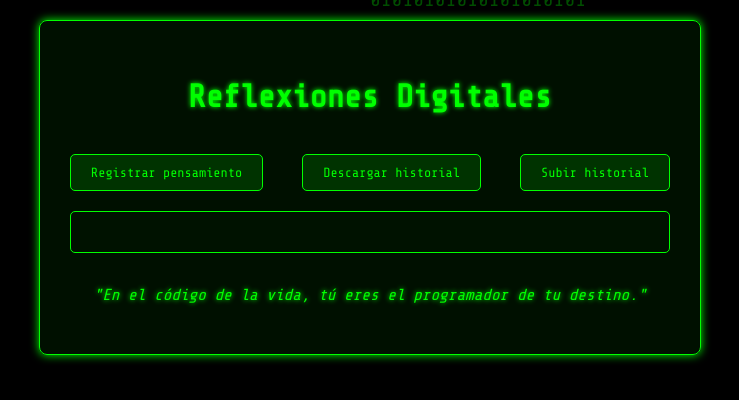
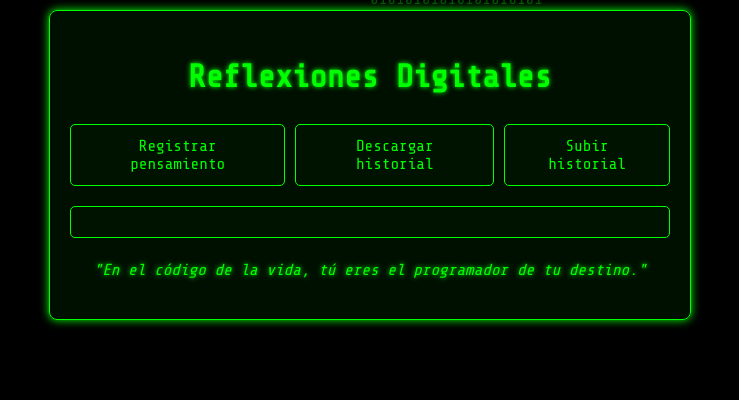
Before and after one commit to EdgarJTribaldo/reflechi, a website: page index.html in a window 1280 px wide. Shown: the whole page, without its empty margins (270-1009 px from the left). Drawn offline with nearby package versions, Linux system fonts and the light colour scheme.

Commit message:
Matrix Reflchi

```diff
--- a/index.html
+++ b/index.html
@@ -6,86 +6,104 @@
     <title>Reflexiones Digitales</title>
     <link href="https://fonts.googleapis.com/css2?family=Share+Tech+Mono&display=swap" rel="stylesheet">
     <style>
+        :root {
+            --primary-color: #00ff00;
+            --bg-color: #000000;
+            --container-bg: rgba(0, 20, 0, 0.8);
+        }
+
         body {
             font-family: 'Share Tech Mono', monospace;
-            background-color: #000000;
-            color: #00ff00;
+            background-color: var(--bg-color);
+            color: var(--primary-color);
             line-height: 1.6;
             margin: 0;
-            padding: 20px;
+            padding: 10px;
             display: flex;
             flex-direction: column;
             align-items: center;
             min-height: 100vh;
-            overflow: hidden;
+            overflow-x: hidden;
         }
+
         .container {
-            background-color: rgba(0, 20, 0, 0.8);
-            border: 1px solid #00ff00;
+            background-color: var(--container-bg);
+            border: 1px solid var(--primary-color);
             border-radius: 8px;
-            box-shadow: 0 0 10px #00ff00;
-            padding: 30px;
+            box-shadow: 0 0 10px var(--primary-color);
+            padding: 20px;
             width: 100%;
             max-width: 600px;
             position: relative;
             z-index: 1;
         }
+
         h1 {
-            color: #00ff00;
+            color: var(--primary-color);
             text-align: center;
-            margin-bottom: 30px;
-            text-shadow: 0 0 5px #00ff00;
+            margin-bottom: 20px;
+            text-shadow: 0 0 5px var(--primary-color);
+            font-size: 1.5rem;
         }
+
         .btn-group {
             display: flex;
-            justify-content: space-between;
+            flex-direction: column;
+            gap: 10px;
             margin-bottom: 20px;
         }
+
         button {
-            background-color: #003300;
-            color: #00ff00;
-            border: 1px solid #00ff00;
-            padding: 10px 20px;
+            background-color: var(--container-bg);
+            color: var(--primary-color);
+            border: 1px solid var(--primary-color);
+            padding: 12px 20px;
             border-radius: 5px;
             cursor: pointer;
             transition: all 0.3s ease;
             font-family: 'Share Tech Mono', monospace;
+            font-size: 1rem;
+            width: 100%;
         }
-        button:hover {
-            background-color: #00ff00;
-            color: #000000;
-            box-shadow: 0 0 10px #00ff00;
+
+        button:hover, button:focus {
+            background-color: var(--primary-color);
+            color: var(--bg-color);
+            box-shadow: 0 0 10px var(--primary-color);
         }
+
         #thoughtLog {
             background-color: rgba(0, 20, 0, 0.5);
-            border: 1px solid #00ff00;
+            border: 1px solid var(--primary-color);
             border-radius: 5px;
-            padding: 20px;
+            padding: 15px;
             margin-top: 20px;
-            max-height: 300px;
+            max-height: 40vh;
             overflow-y: auto;
         }
+
         #thoughtLog p {
-            border-left: 2px solid #00ff00;
+            border-left: 2px solid var(--primary-color);
             padding: 10px;
             margin-bottom: 10px;
             background-color: rgba(0, 20, 0, 0.3);
+            font-size: 0.9rem;
         }
+
         .motivation-quote {
             text-align: center;
             font-style: italic;
-            color: #00ff00;
-            margin-top: 30px;
-            text-shadow: 0 0 5px #00ff00;
+            color: var(--primary-color);
+            margin-top: 20px;
+            text-shadow: 0 0 5px var(--primary-color);
+            font-size: 0.9rem;
         }
+
         @keyframes matrixRain {
-            0% {
-                transform: translateY(-100%);
-            }
-            100% {
-                transform: translateY(100%);
-            }
+            0% { transform: translateY(-100%); }
+            100% { transform: translateY(100%); }
         }
+
         .matrix-bg {
             position: fixed;
             top: 0;
@@ -95,17 +113,41 @@
             overflow: hidden;
             z-index: 0;
         }
+
         .matrix-bg::before {
             content: "01010101010101010101";
             font-family: 'Share Tech Mono', monospace;
-            font-size: 20px;
-            color: #00ff00;
+            font-size: 16px;
+            color: var(--primary-color);
             opacity: 0.3;
             position: absolute;
             top: 0;
             left: 50%;
             animation: matrixRain 20s linear infinite;
             white-space: nowrap;
+        }
+
+        @media (min-width: 600px) {
+            .btn-group {
+                flex-direction: row;
+                justify-content: space-between;
+            }
+
+            button {
+                width: auto;
+            }
+
+            h1 {
+                font-size: 2rem;
+            }
+
+            #thoughtLog {
+                max-height: 50vh;
+            }
+
+            #thoughtLog p, .motivation-quote {
+                font-size: 1rem;
+            }
         }
     </style>
 </head>
```
